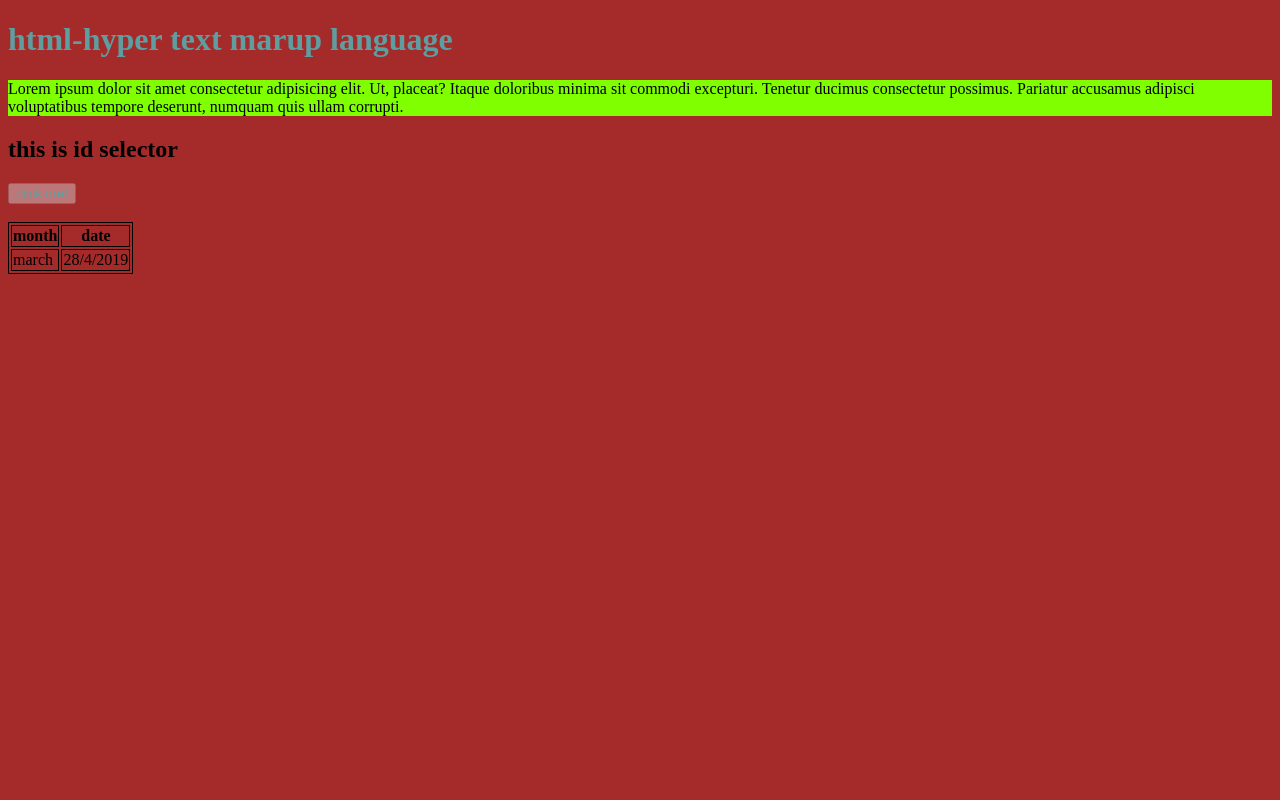
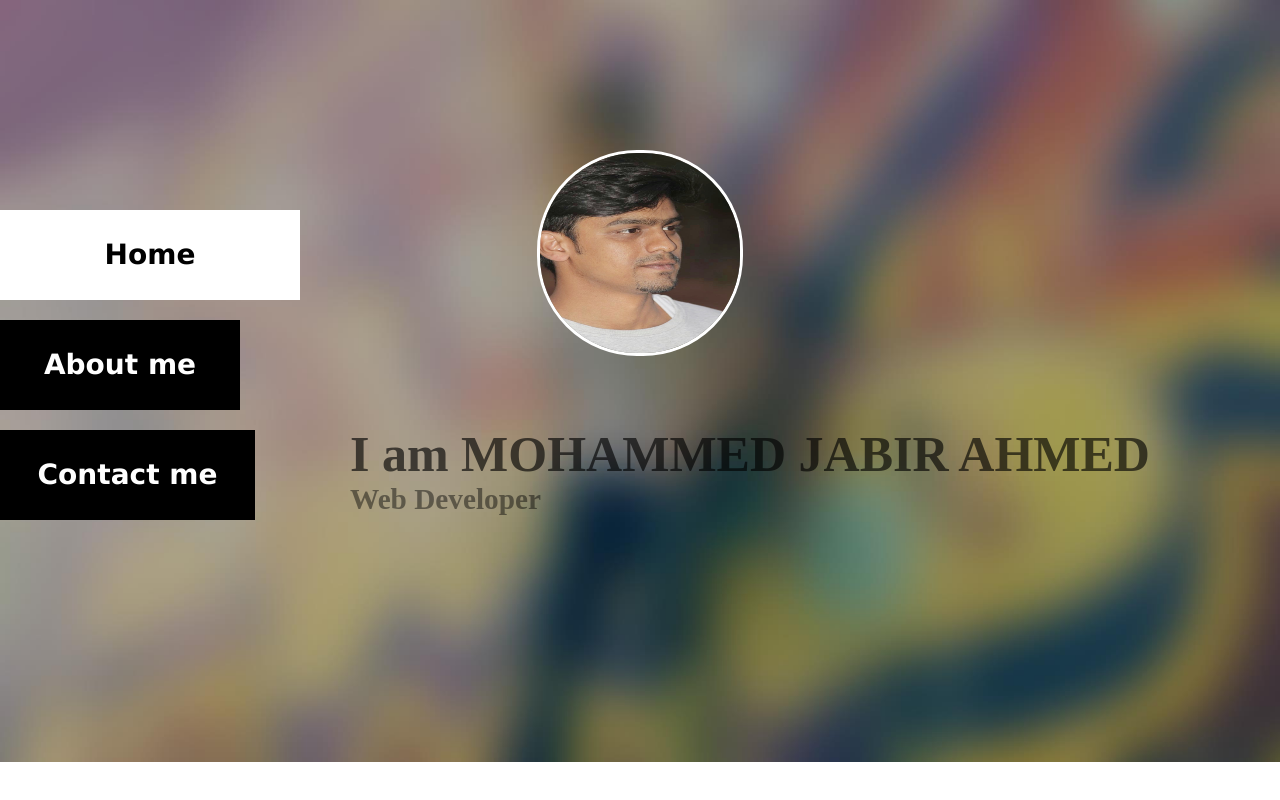
Before and after one commit to MohammedJabirAhmed/MohammedJabirAhmed.github.io, a plain HTML site: page index.html in a window 1280 px wide. Drawn offline with Linux system fonts and the light colour scheme.

Commit message:
1st_updated

```diff
--- a/css/index.css
+++ /dev/null
@@ -1,8 +0,0 @@
-.jabir{
-    background-color: chartreuse;
-}
-#abc{    color: black;
-}
-[disabled]{
-    color: cadetblue
-}
--- /dev/null
+++ b/index.css
@@ -0,0 +1,82 @@
+*{
+    margin: 0;
+    padding: 0;
+}
+body{
+    width: 100%;
+    height: 100%;
+    background-image: url("blur.jpeg");
+    background-size: 100%;
+    background-repeat: no-repeat;
+    position: relative;
+    overflow-y: auto;
+}
+.nav{
+    height: 300px;
+    width: 300px;
+    position: absolute;
+    top: 200px;
+    left: 0;
+}
+.nav a{
+    font-size: 28px;
+    text-decoration: none;
+    font-weight: bold;
+    font-family: Verdana;
+    height: 90px;
+    margin:10px 0;
+    display: inline-block;
+    background-color: black;
+    color: white;
+    text-align: center;
+    line-height: 90px;
+    transition: 300ms;
+}
+
+a.active,.nav a:hover{
+    background-color:white;
+    color:black;
+    width: 100%;
+}
+.a{
+    width: 95%;
+}
+.b{
+    width: 80%;
+}
+.c{
+    width: 85%;
+}
+.content{
+    position: absolute;
+    width: 930px;
+    height: 65px;
+    right: 0;
+    top:425px;
+    font-size: 25px;
+    }
+
+    img.pro {
+        width:  200px;
+        height: 200px;
+        border:  3px;
+        display: inline-block;
+        margin-top: 150px;
+        border-style: solid;
+        border-color: white;
+        border-radius:100px ;
+        transition: 0.4s;
+    }
+
+    .pro img:hover {
+        transform: scale(1.05);
+        border-radius: 5px;
+    }
+/*.home{
+    position: absolute;
+    right: 0;
+    bottom: 0;
+    color: white;
+    font-family: Verdana;
+    text-transform: uppercase;
+}*/
--- a/index.html
+++ b/index.html
@@ -5,32 +5,21 @@
     <meta name="viewport" content="width=<>, initial-scale=1.0">
     <meta http-equiv="X-UA-Compatible" content="ie=edge">
     <title>Document</title>
-    <link rel="stylesheet" href="css\index.css">
-<style>
-h1{
-    color: cadetblue;
-}
-</style>
+    <link rel="stylesheet" type="text/css" href="index.css">
 </head>
-<body style="background-color:brown">
-    <h1>html-hyper text marup language</h1>
-    <p class="jabir">Lorem ipsum dolor sit amet consectetur adipisicing elit. Ut, placeat? Itaque doloribus minima sit commodi excepturi. Tenetur ducimus consectetur possimus. Pariatur accusamus adipisci voluptatibus tempore deserunt, numquam quis ullam corrupti.</p>
-     <h2 id="abc">this is id selector</h2>
-     <button disabled>click me!</button><br><br>
-     <style >
-     table,th,td{
-         border: 1px solid black
-     }
-     </style>
-     <table>
-         <tr>
-             <th>month</th>
-             <th>date</th>
-         </tr>
-         <tr>
-             <td>march</td>
-             <td>28/4/2019</td>
-         </tr>
-     </table>
+<body>
+        <div style="text-align:center" class="pro">
+                <img class="pro" src="8.jpeg" alt="Display Picture">
+        </div>
+    <div class="nav">
+        <a class="a active" href="">Home</a>
+        <a class="b" href="">About me</a>
+        <a class="c" href="">Contact me</a>
+    </div>
+    <div class="content">
+            <h1 style="color:rgba(0, 0, 0, 0.63)">I am MOHAMMED JABIR AHMED</h1>
+            <h3 style="color:rgba(0, 0, 0, 0.445)">Web Developer</h3>
+    </div>
+
 </body>
 </html>
```
Also changed, not shown: 8.jpeg (added), blur.jpeg (added).
